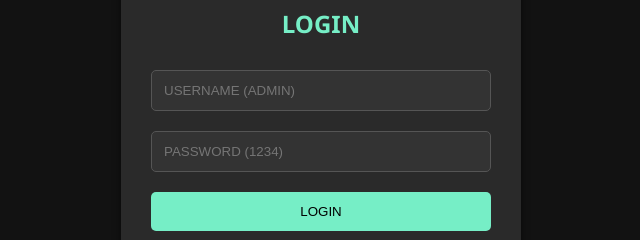
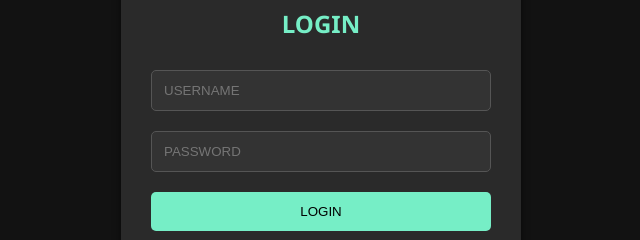
Before and after one commit to computerdevsite/brozofinancialdashboard, a plain HTML site: page index.html in a window 1280 px wide. Shown: the part 143-383 px from the top of the page, 319-959 px from the left. Drawn offline with Linux system fonts and the light colour scheme.

Commit message:
Update index.html

```diff
--- a/index.html
+++ b/index.html
@@ -287,8 +287,8 @@
 
 <div class="login-box" id="loginBox">
   <h2>LOGIN</h2>
-  <input type="text" id="username" placeholder="USERNAME (ADMIN)">
-  <input type="password" id="password" placeholder="PASSWORD (1234)">
+  <input type="text" id="username" placeholder="USERNAME">
+  <input type="password" id="password" placeholder="PASSWORD">
   <button onclick="login()">LOGIN</button>
 </div>
 
```
